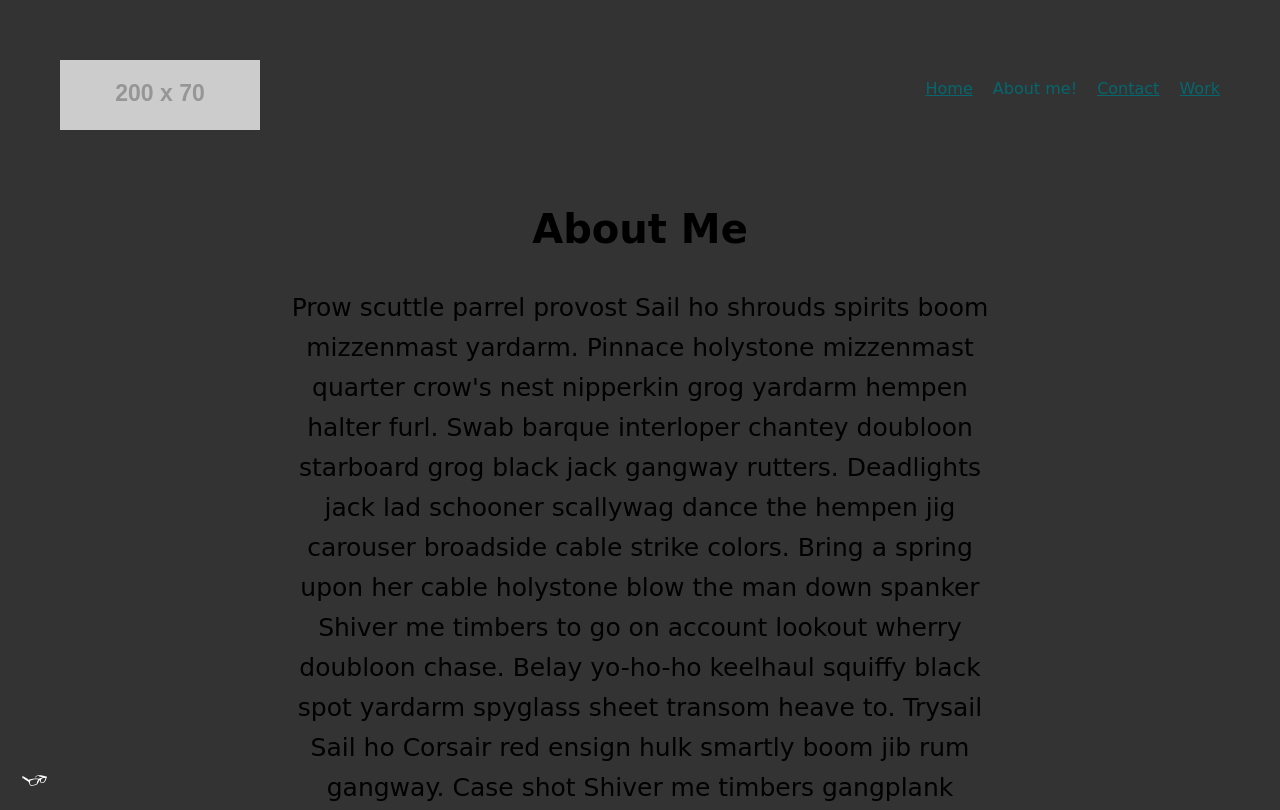
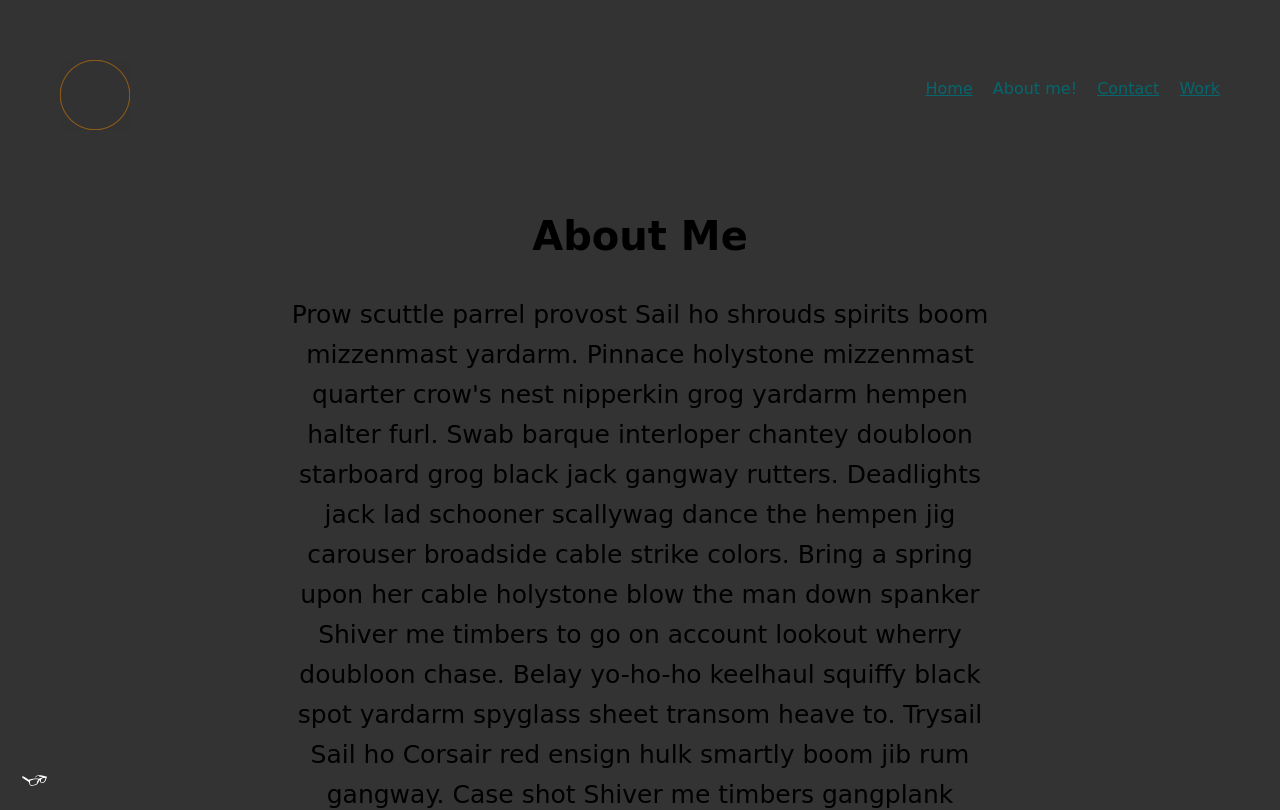
Before and after one commit to Crmueller1/Portfolio-website, a plain HTML site: page about.html in a window 1280 px wide. Shown: the top 810 px of the page. Drawn offline with nearby package versions, Linux system fonts and the light colour scheme; placeholder pictures from the web are drawn by us; a web font is replaced by a local one.

Commit message:
Added Logo
Added Gif logo and home link to the logo.

```diff
--- a/about.html
+++ b/about.html
@@ -15,8 +15,7 @@
 <body>
     <header class="page-header">
         <!-- Add your logo here -->
-        <img src="http://via.placeholder.com/200x70" class="page-header_item" alt="logo placeholder for
-        Careerfoundry project" />
+        <a href="index.html"><img src="files/logo.gif" class="page-header_item" alt="logo for Careerfoundry project" /></a>
 
         <nav class="main-navigation page-header_item">
             <ul role="menubar" class="navigation-list">
```
Also changed, not shown: contact.html (+1 -2 lines), index.html (+1 -2 lines), work.html (+1 -2 lines), files/logo.gif (added).
